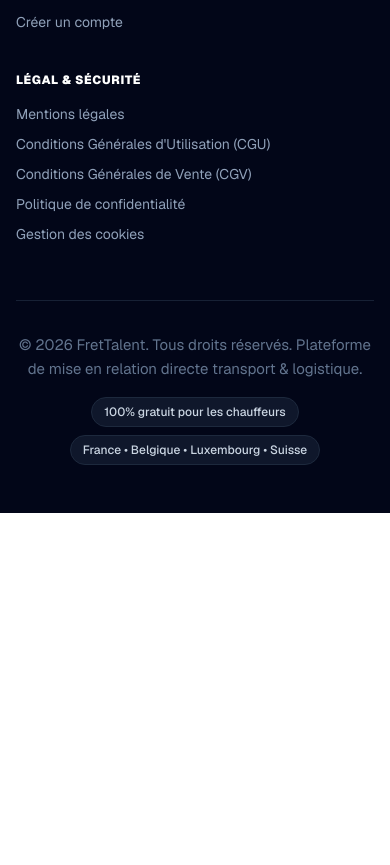
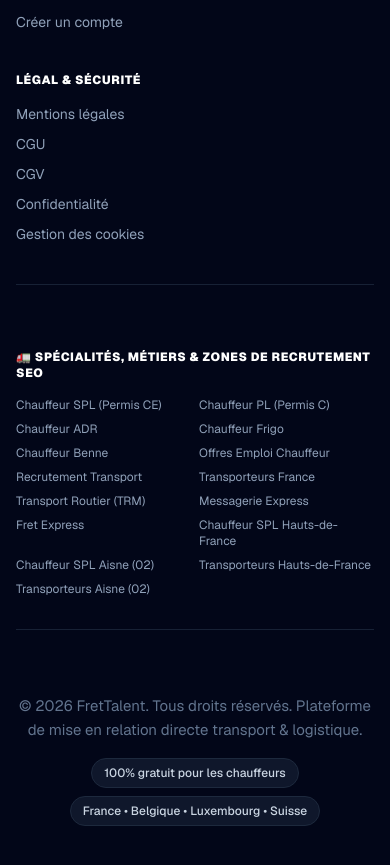
Before and after one commit to FretTalent/FretTalentGestion, a Next.js app: page / in a window 390 px wide. Shown: the part 7362-8227 px from the top of the page. Before the commit the page ends 7875 px from the top, so only its background shows below. Built offline with nearby package versions, Linux system fonts and the light colour scheme; no server answers.

Commit message:
feat(footer): ajout du maillage de liens de navigation SEO en pied de page pour l'accessibilité directe des 15 nouvelles pages

```diff
--- a/src/components/Footer.js
+++ b/src/components/Footer.js
@@ -6,17 +6,17 @@
       {/* Subtle top ambient glow */}
       <div className="absolute top-0 left-1/2 -translate-x-1/2 w-[600px] h-[120px] bg-orange-500/5 rounded-full blur-3xl pointer-events-none" />
 
-      <div className="max-w-7xl mx-auto px-4 sm:px-6 lg:px-8 relative z-10">
+      <div className="max-w-7xl mx-auto px-4 sm:px-6 lg:px-8 relative z-10 space-y-12">
 
         {/* Main Grid */}
-        <div className="grid grid-cols-1 md:grid-cols-2 lg:grid-cols-12 gap-10 lg:gap-8 pb-14 border-b border-slate-800/80">
+        <div className="grid grid-cols-1 md:grid-cols-2 lg:grid-cols-12 gap-10 lg:gap-8 pb-10 border-b border-slate-800/80">
 
           {/* Col 1 : Logo & Brand (4 cols on lg) */}
           <div className="lg:col-span-4 space-y-5">
             <Link href="/" className="inline-block group">
               <img
                 src="/logo.png"
-                alt="FretTalent - Recrutement Chauffeurs Routiers France & Belgique"
+                alt="FretTalent - Recrutement Chauffeurs Routiers France & Europe"
                 className="h-14 md:h-16 w-auto object-contain brightness-0 invert group-hover:opacity-90 transition-opacity"
               />
             </Link>
@@ -58,7 +58,6 @@
               Plateforme & Opportunités
             </h4>
             <ul className="space-y-2.5 text-sm">
-              {/* Candidats Disponibles (EN ORANGE) */}
               <li>
                 <Link
                   href="/candidats-disponibles"
@@ -71,7 +70,6 @@
                 </Link>
               </li>
 
-              {/* Offres d'emploi (EN ORANGE) */}
               <li>
                 <Link
                   href="/offres"
@@ -107,7 +105,7 @@
             </ul>
           </div>
 
-          {/* Col 3 : Informations & Membres (2 cols on lg) */}
+          {/* Col 3 : Navigation */}
           <div className="lg:col-span-2 space-y-4">
             <h4 className="text-xs font-black text-white uppercase tracking-wider">
               Navigation
@@ -147,7 +145,7 @@
             </ul>
           </div>
 
-          {/* Col 4 : Légal & Conformité (3 cols on lg) */}
+          {/* Col 4 : Légal */}
           <div className="lg:col-span-3 space-y-4">
             <h4 className="text-xs font-black text-white uppercase tracking-wider">
               Légal & Sécurité
@@ -160,17 +158,17 @@
               </li>
               <li>
                 <Link href="/legal/cgu" className="hover:text-white transition-colors">
-                  Conditions Générales d&apos;Utilisation (CGU)
+                  CGU
                 </Link>
               </li>
               <li>
                 <Link href="/legal/cgv" className="hover:text-white transition-colors">
-                  Conditions Générales de Vente (CGV)
+                  CGV
                 </Link>
               </li>
               <li>
                 <Link href="/legal/confidentialite" className="hover:text-white transition-colors">
-                  Politique de confidentialité
+                  Confidentialité
                 </Link>
               </li>
               <li>
@@ -183,8 +181,33 @@
 
         </div>
 
+        {/* NOUVELLE SECTION MAILLAGE SEO EN PIED DE PAGE */}
+        <div className="pt-4 pb-8 border-b border-slate-800/80 space-y-4">
+          <h4 className="text-xs font-black text-white uppercase tracking-wider">
+            🚛 Spécialités, Métiers & Zones de Recrutement SEO
+          </h4>
+
+          <div className="grid grid-cols-2 sm:grid-cols-3 md:grid-cols-5 gap-2 text-xs">
+            <Link href="/chauffeur-spl" className="hover:text-orange-400 transition-colors">Chauffeur SPL (Permis CE)</Link>
+            <Link href="/chauffeur-pl" className="hover:text-orange-400 transition-colors">Chauffeur PL (Permis C)</Link>
+            <Link href="/chauffeur-adr" className="hover:text-orange-400 transition-colors">Chauffeur ADR</Link>
+            <Link href="/chauffeur-frigo" className="hover:text-orange-400 transition-colors">Chauffeur Frigo</Link>
+            <Link href="/chauffeur-benne" className="hover:text-orange-400 transition-colors">Chauffeur Benne</Link>
+            <Link href="/emploi-chauffeur" className="hover:text-orange-400 transition-colors">Offres Emploi Chauffeur</Link>
+            <Link href="/recrutement-transport" className="hover:text-orange-400 transition-colors">Recrutement Transport</Link>
+            <Link href="/transporteurs-france" className="hover:text-orange-400 transition-colors">Transporteurs France</Link>
+            <Link href="/transport-routier" className="hover:text-orange-400 transition-colors">Transport Routier (TRM)</Link>
+            <Link href="/messagerie" className="hover:text-orange-400 transition-colors">Messagerie Express</Link>
+            <Link href="/fret-express" className="hover:text-orange-400 transition-colors">Fret Express</Link>
+            <Link href="/chauffeur-spl-hauts-de-france" className="hover:text-orange-400 transition-colors">Chauffeur SPL Hauts-de-France</Link>
+            <Link href="/chauffeur-spl-aisne" className="hover:text-orange-400 transition-colors">Chauffeur SPL Aisne (02)</Link>
+            <Link href="/transporteurs-hauts-de-france" className="hover:text-orange-400 transition-colors">Transporteurs Hauts-de-France</Link>
+            <Link href="/transporteurs-aisne" className="hover:text-orange-400 transition-colors">Transporteurs Aisne (02)</Link>
+          </div>
+        </div>
+
         {/* Footer Bottom Bar */}
-        <div className="pt-8 flex flex-col md:flex-row items-center justify-between gap-4 text-xs">
+        <div className="pt-4 flex flex-col md:flex-row items-center justify-between gap-4 text-xs">
           <p className="text-slate-500 text-center md:text-left">
             &copy; {new Date().getFullYear()} FretTalent. Tous droits réservés. Plateforme de mise en relation directe transport & logistique.
           </p>
```
